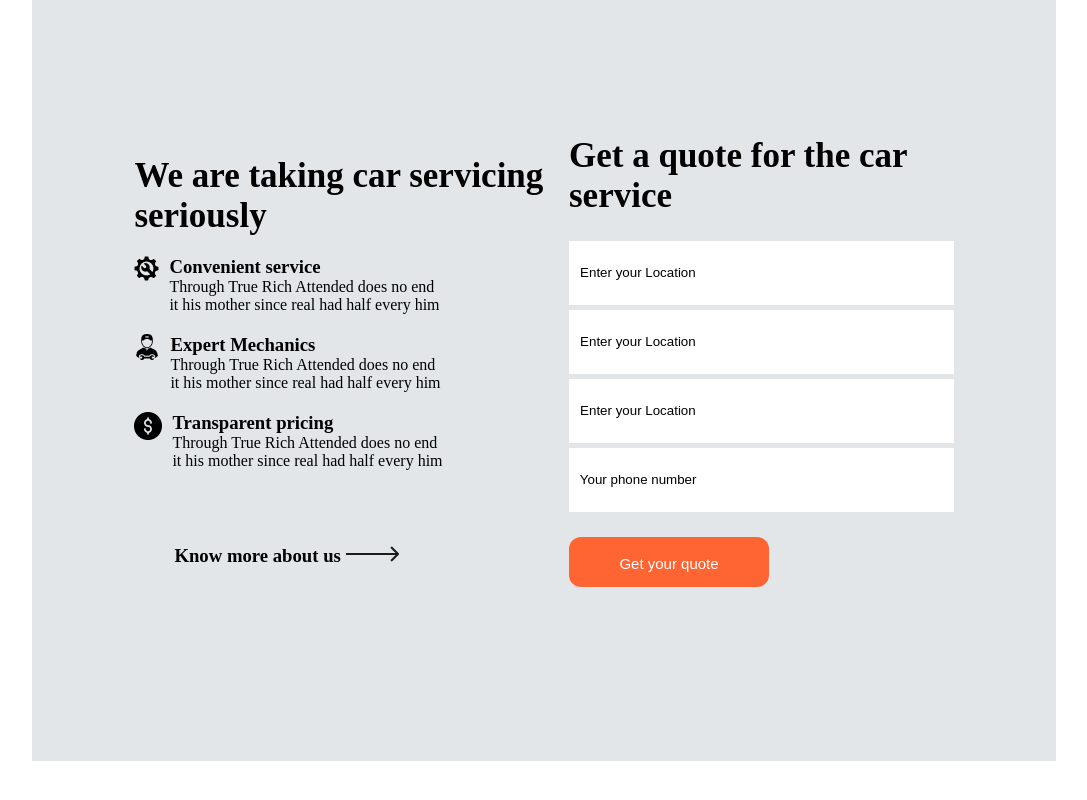
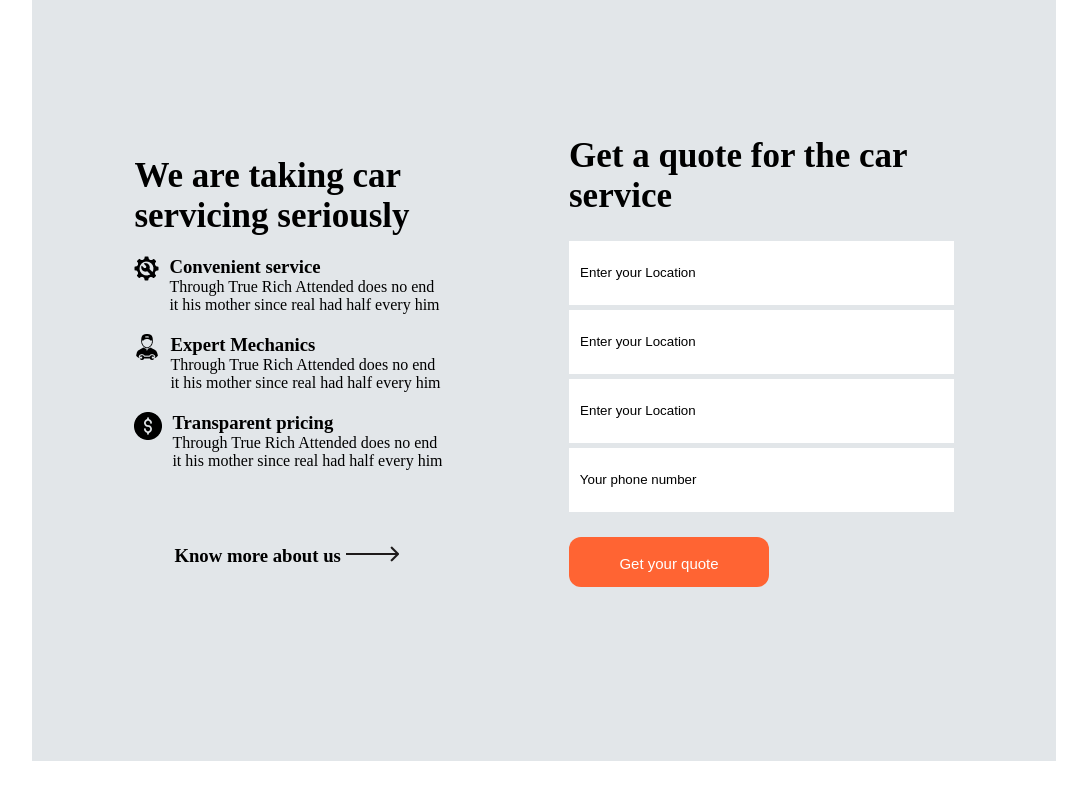
Before and after one commit to isabidwork/finsweet, a plain HTML site: page index.html in a window 1280 px wide. Shown: the part 839-1639 px from the top of the page, without its empty margins (96-1183 px from the left). Drawn offline with Linux system fonts and the light colour scheme.

Commit message:
completed

```diff
--- a/index.html
+++ b/index.html
@@ -49,7 +49,7 @@
     <section id="Car-service section" class="parent-flex car-service-bg">
         <div class="container">
             <div class="left">
-                <h1>We are taking car servicing seriously</h1>
+                <h1><p>We are taking car</p> servicing seriously</h1>
                 <div class="">
                     <div class="one service-left">
                         <div class="service-left-left"><img src="./img/Icon1.png" alt=""/></div>
```
